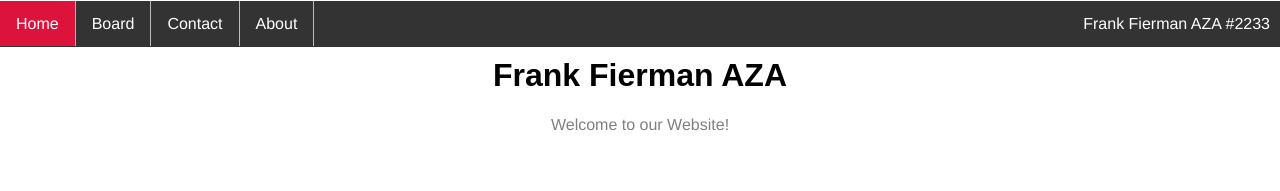
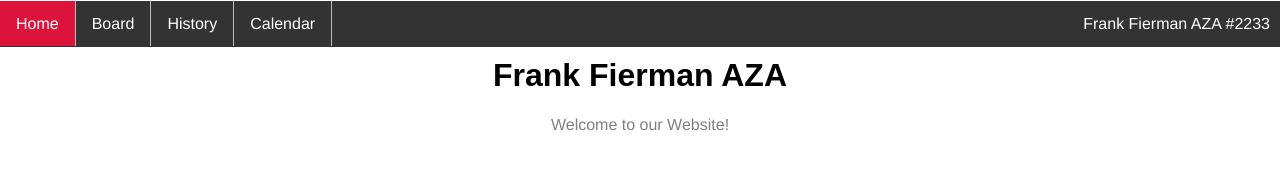
Before and after one commit to fiermanmazkir/fiermanmazkir.github.io, a Jekyll site: the page built from index.md, in a window 1280 px wide. Shown: the top 191 px of the page. Built offline with Jekyll 4.4.1, drawn with Linux system fonts in a browser that asks for light colours; comment, search, counter and statistics services are not loaded.

Commit message:
Update new.html

```diff
--- a/_layouts/new.html
+++ b/_layouts/new.html
@@ -20,8 +20,8 @@
       {% else %}
           <li><a href="/board">Board</a></li>
       {% endif %}
-      <li><a href="contact.asp">Contact</a></li>
-      <li><a href="about.asp">About</a></li>
+      <li><a href="/history">History</a></li>
+      <li><a href="/calendar">Calendar</a></li>
       <li style="float:right">Frank Fierman AZA #2233</li>
     </ul>
 	</header>
```
